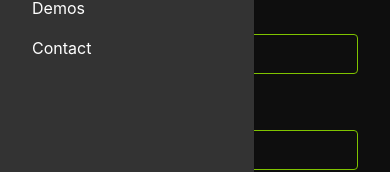
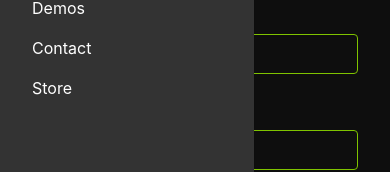
Before and after one commit to danielalves96/mushadelic-records, a Next.js app: page /contact in a window 390 px wide. Both pictures are taken after a click on the icon 343 px from the left and 40 px from the top of the page. Shown: the part 178-350 px from the top of the page. Built offline with nearby package versions, Linux system fonts and the light colour scheme; what urql would draw is missing.

Commit message:
feat: add store on mobile

```diff
--- a/src/components/HeaderMobile/index.tsx
+++ b/src/components/HeaderMobile/index.tsx
@@ -58,6 +58,13 @@ export default function Header() {
                             Contact
                           </span>
                         </Link>
+                        <a
+                          target="_blank"
+                          rel="noreferrer"
+                          href="https://mushadelicrecords.lojavirtualnuvem.com.br/"
+                        >
+                          Store
+                        </a>
                       </div>
                     </div>
                     <div
```
